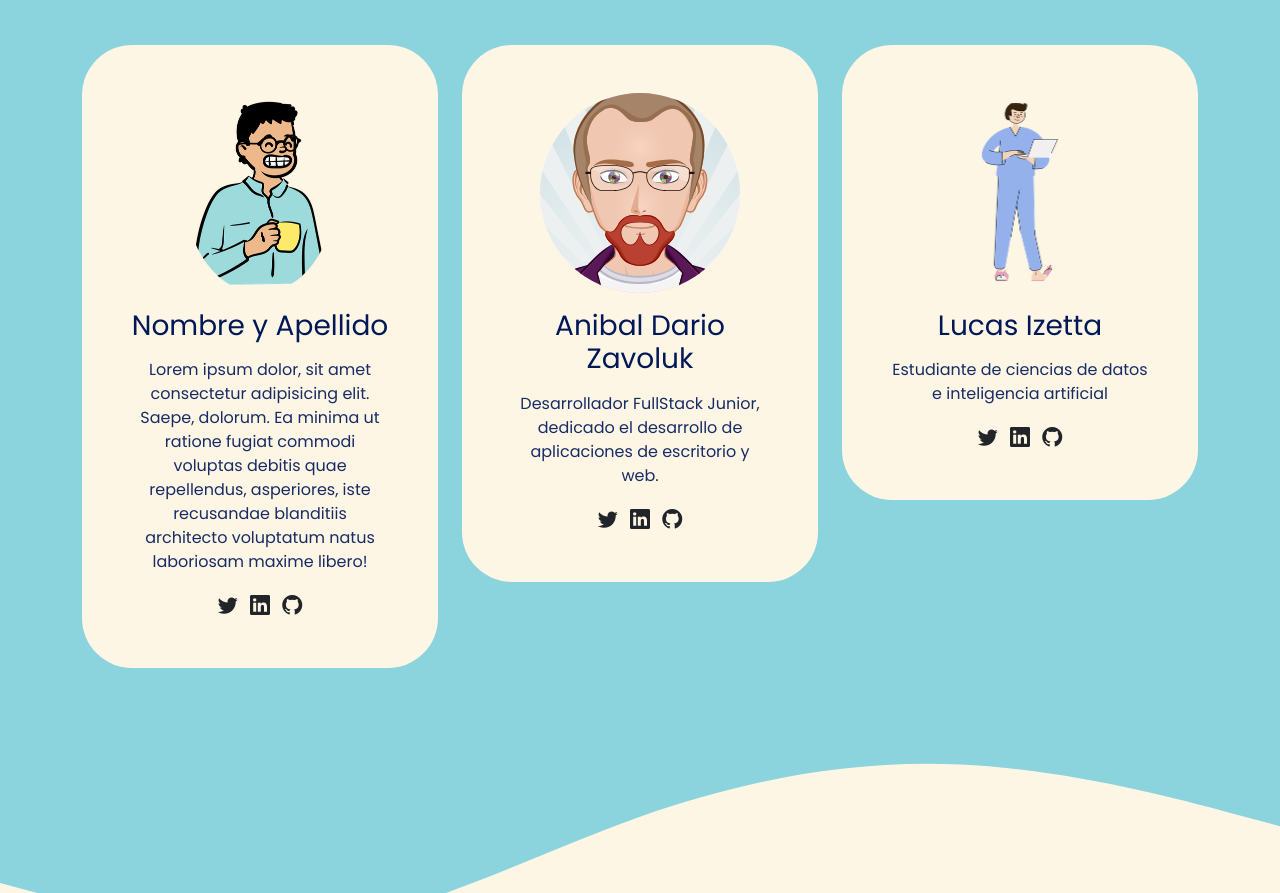
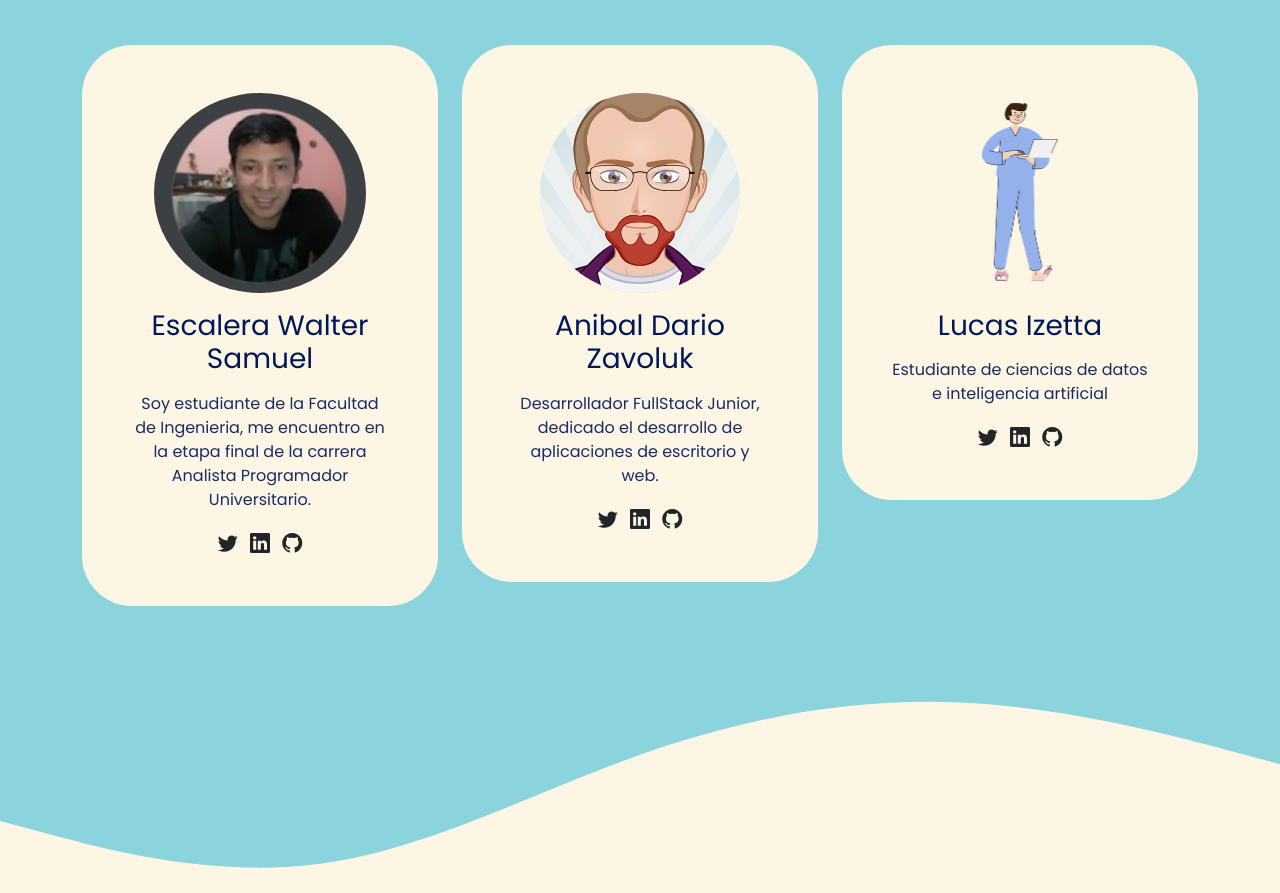
Before and after one commit to LucasIzetta/devtech-podcast-web, a plain HTML site: page index.html in a window 1280 px wide. Shown: the part 1190-2083 px from the top of the page. Drawn offline with nearby package versions, Linux system fonts and the light colour scheme.

Commit message:
modificacion de la tarjeta 1 y foto de perfil

```diff
--- a/index.html
+++ b/index.html
@@ -151,28 +151,14 @@
             <div class="col-md-6 col-lg-4 mb-3">
               <div class="card">
                 <div class="card-body text-center p-5">
-                  <img
-                    src="./assets/avatar.png"
-                    alt="avatar"
-                    class="img img-fluid rounded-circle mb-3"
-                  />
-                  <h3 class="title card-title mb-3">Nombre y Apellido</h3>
-                  <p>
-                    Lorem ipsum dolor, sit amet consectetur adipisicing elit.
-                    Saepe, dolorum. Ea minima ut ratione fugiat commodi voluptas
-                    debitis quae repellendus, asperiores, iste recusandae
-                    blanditiis architecto voluptatum natus laboriosam maxime
-                    libero!
+                  <img src="./assets/perfil.jpeg" alt="avatar" class=" img img-fluid rounded-circle mb-3">
+                  <h3 class="title card-title mb-3">Escalera Walter Samuel</h3>
+                  <p>Soy estudiante de la Facultad de Ingenieria, me encuentro en la etapa final de la carrera
+                    Analista Programador Universitario.
                   </p>
-                  <a href="#"
-                    ><i class="bi bi-twitter text-dark mx-1 lead"></i
-                  ></a>
-                  <a href="#"
-                    ><i class="bi bi-linkedin text-dark mx-1 lead"></i
-                  ></a>
-                  <a href="#"
-                    ><i class="bi bi-github text-dark mx-1 lead"></i
-                  ></a>
+                  <a href="#"><i class="bi bi-twitter text-dark mx-1 lead"></i></a>
+                  <a href="#"><i class="bi bi-linkedin text-dark mx-1 lead"></i></a>
+                  <a href="#"><i class="bi bi-github text-dark mx-1 lead"></i></a>
                 </div>
               </div>
             </div>
```
Also changed, not shown: assets/perfil.jpeg (added).
